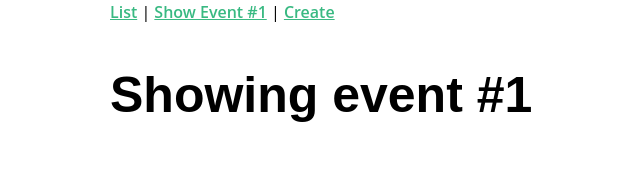
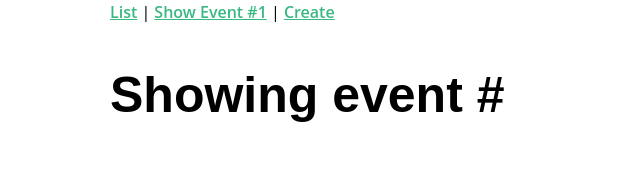
Before and after one commit to selmanmestanli/events-to-do, a Vue app: page /event in a window 1280 px wide. Shown: the top 183 px of the page, without its empty margins (300-940 px from the left). Built offline with nearby package versions, Linux system fonts and the light colour scheme.

Commit message:
Implement id as a reactive object

```diff
--- a/src/views/EventShow.vue
+++ b/src/views/EventShow.vue
@@ -1,3 +1,9 @@
 <template>
-  <h1>Showing event #1</h1>
+  <h1>Showing event #{{ id }}</h1>
 </template>
+
+<script>
+export default {
+  props: ['id'],
+}
+</script>
```
